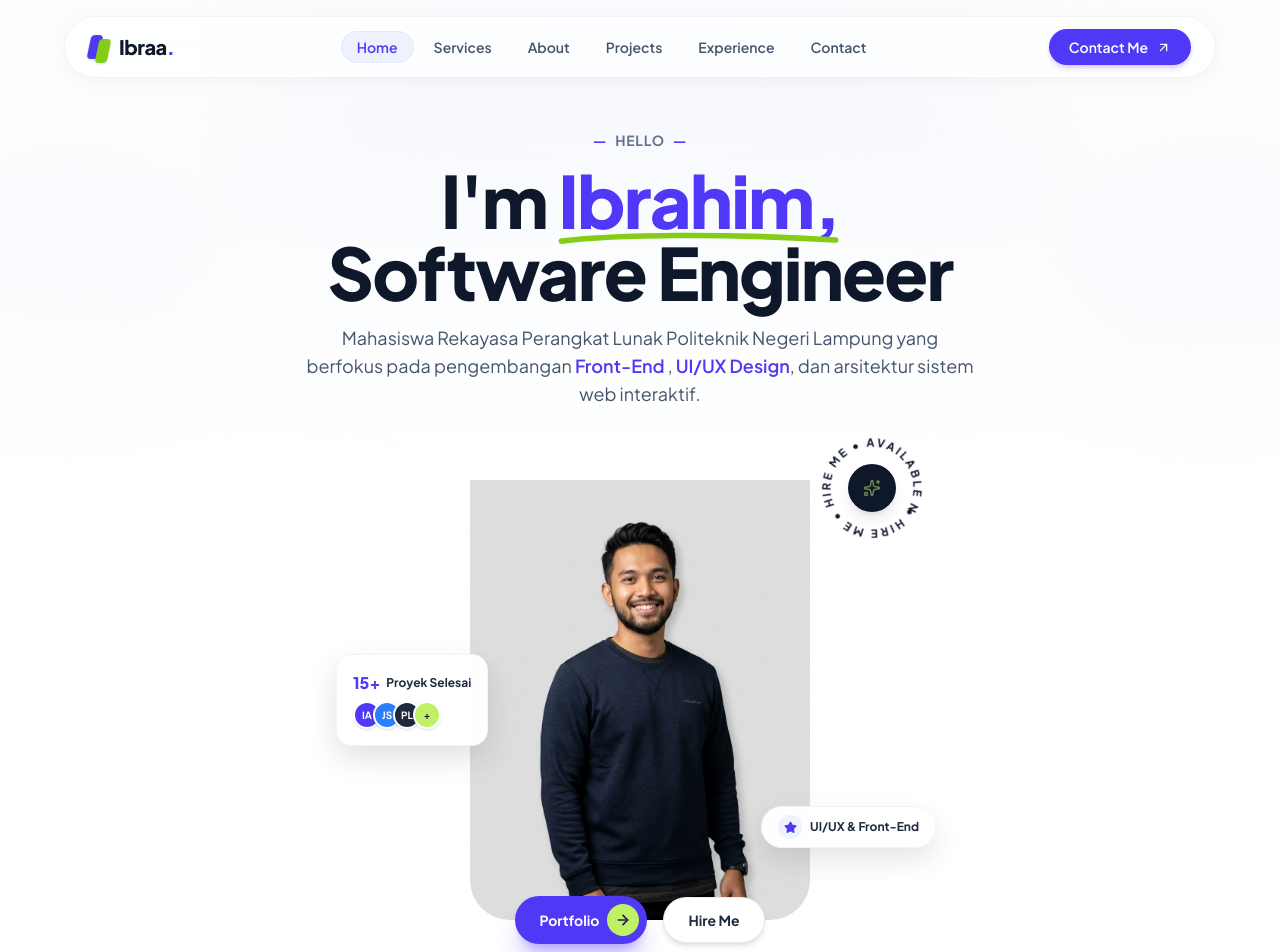
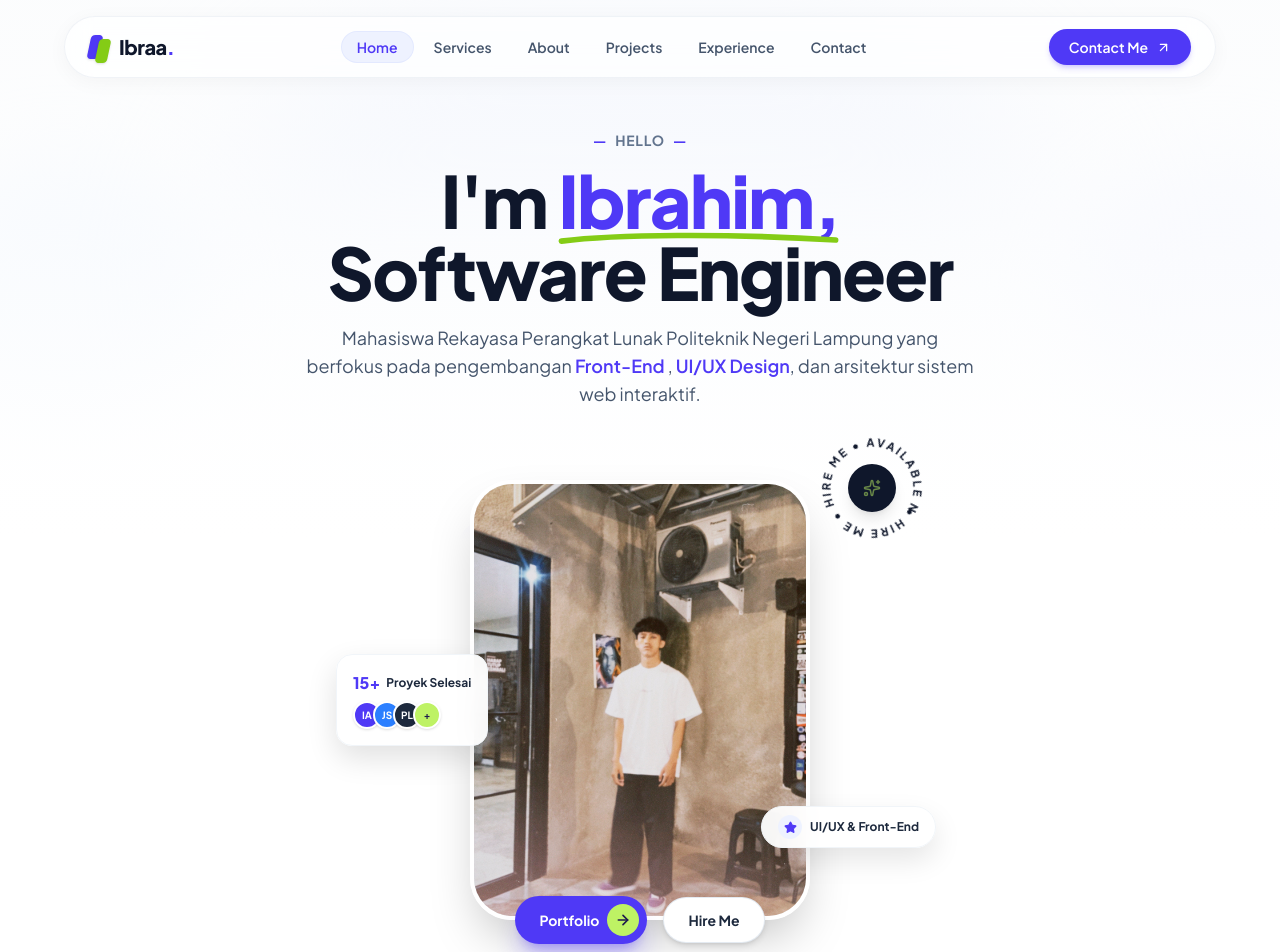
Before and after one commit to Ibrahimasj/my-portfolio, a Next.js app: page / in a window 1280 px wide. Shown: the top 952 px of the page. Built offline with nearby package versions, Linux system fonts and the light colour scheme.

Commit message:
update foto

```diff
--- a/src/components/Hero.tsx
+++ b/src/components/Hero.tsx
@@ -166,20 +166,20 @@ export default function Hero() {
               <span className="text-xs font-bold text-slate-800">UI/UX &amp; Front-End</span>
             </motion.div>
 
-            {/* Portrait Image Cutout */}
+            {/* Portrait Image */}
             <motion.div
               initial={{ opacity: 0, y: 30 }}
               animate={{ opacity: 1, y: 0 }}
               transition={{ duration: 0.7, delay: 0.2 }}
               className="relative w-[280px] sm:w-[340px] pt-6 flex justify-center"
             >
-              <div className="relative h-[360px] sm:h-[440px] w-full overflow-hidden rounded-b-[40px]">
+              <div className="relative h-[360px] sm:h-[440px] w-full overflow-hidden rounded-[36px] sm:rounded-[42px] border-4 border-white shadow-2xl bg-slate-900/10">
                 <Image
-                  src="/hero-portrait.jpg"
+                  src="/ibra.jpeg"
                   alt="Ibrahim Ahsan Suryajati"
                   fill
                   priority
-                  className="object-cover object-top filter contrast-[1.02]"
+                  className="object-cover object-[50%_35%] filter contrast-[1.02]"
                 />
               </div>
             </motion.div>
```
Also changed, not shown: ibra.jpeg (added), public/ibra.jpeg (added).
